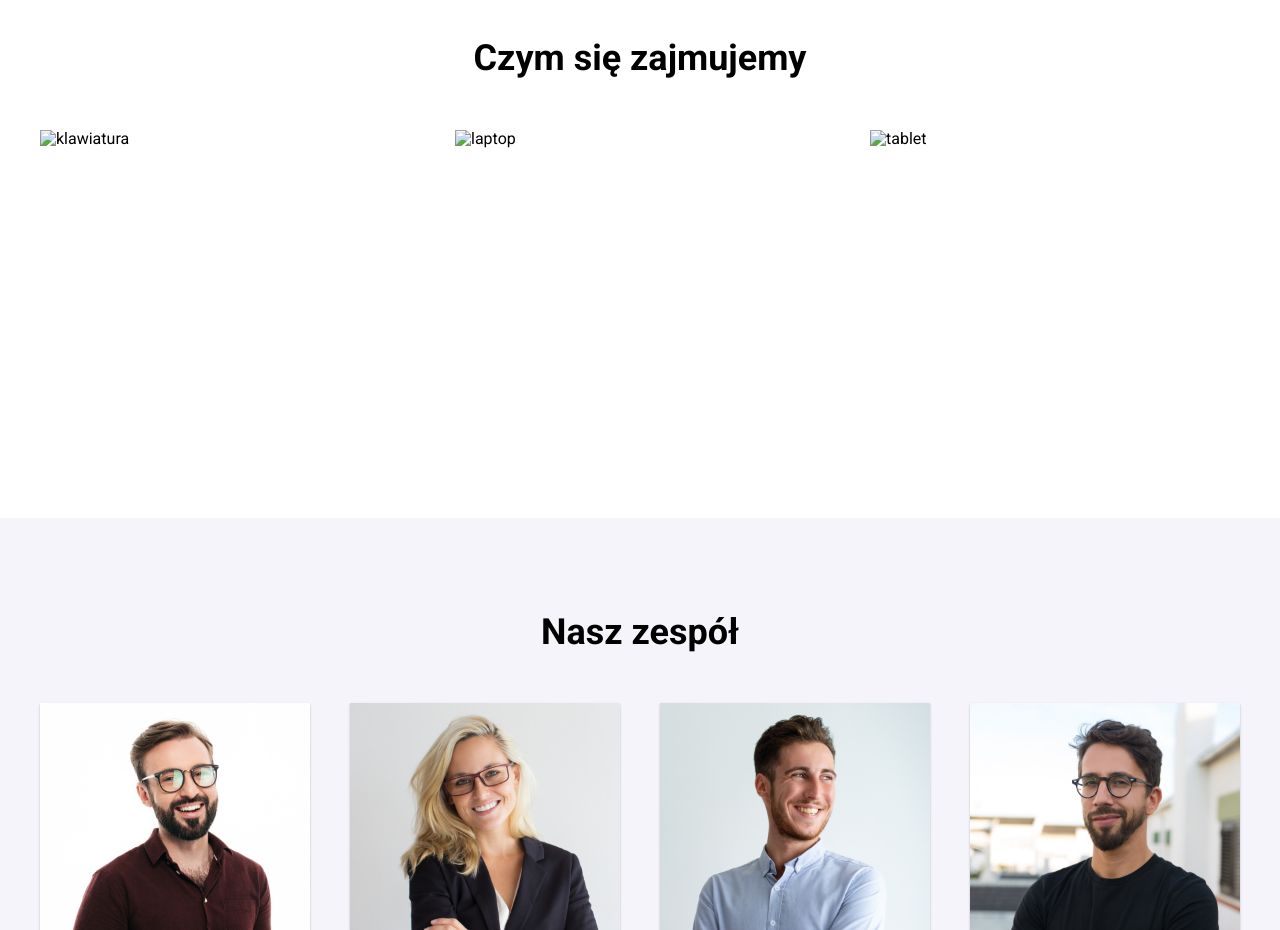
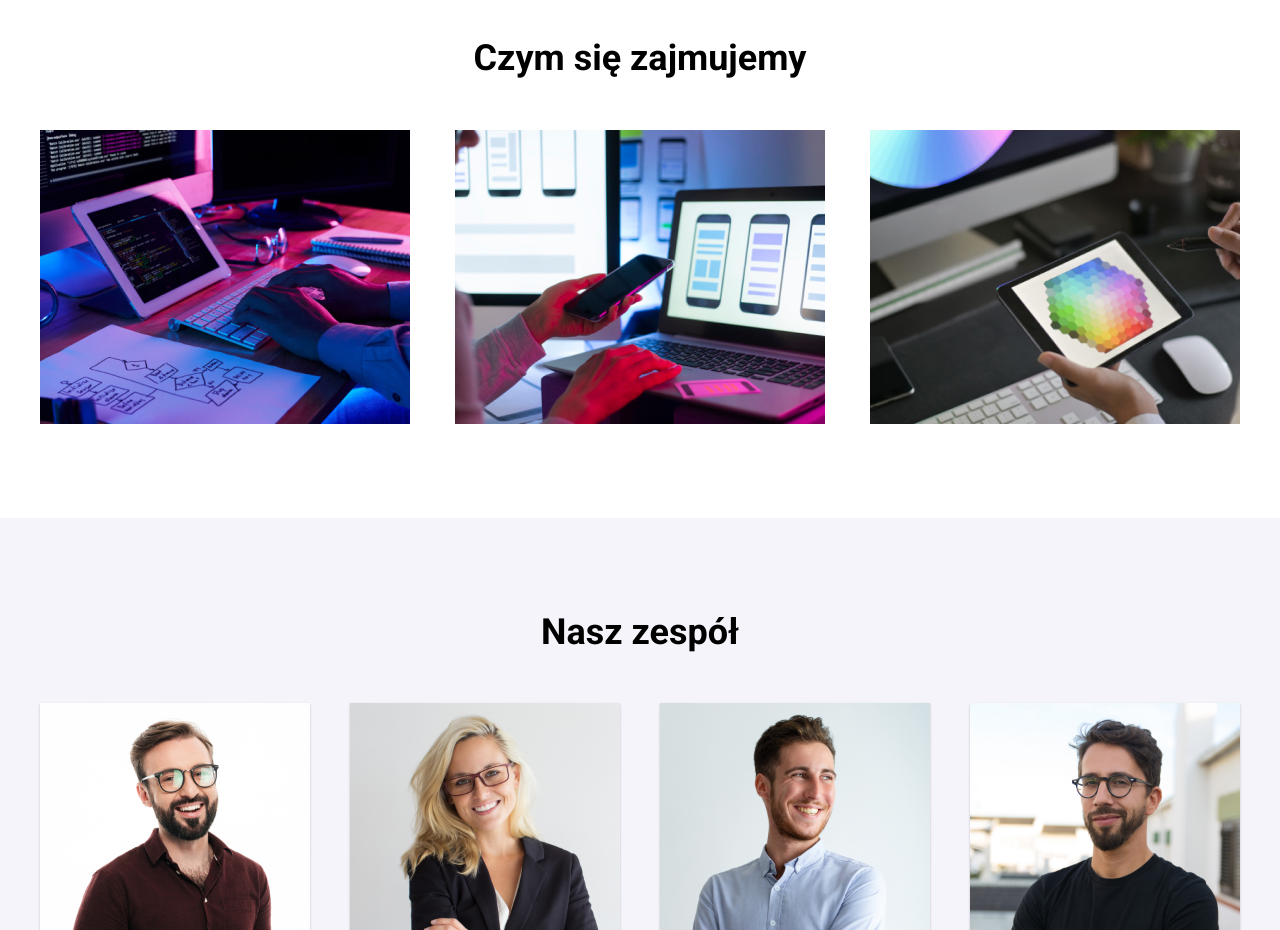
Before and after one commit to Piojank/goit-markup-hw-04, a plain HTML site: page index.html in a window 1280 px wide. Shown: the part 1080-2010 px from the top of the page. Drawn offline with nearby package versions, Linux system fonts and the light colour scheme; the site is published under a folder, as on GitHub Pages, so addresses that start at the root find nothing.

Commit message:
source img correction 3

```diff
--- a/index.html
+++ b/index.html
@@ -134,7 +134,7 @@
           <ul class="aboutus-image-list">
             <li class="aboutus-image-list-item list">
               <img
-                src="/images/agency/about_us_img1.jpg"
+                src="images/agency/about_us_img1.jpg"
                 alt="klawiatura"
                 width="370"
                 height="294"
@@ -142,7 +142,7 @@
             </li>
             <li class="aboutus-image-list-item list">
               <img
-                src="/images/agency/about_us_img2.jpg"
+                src="images/agency/about_us_img2.jpg"
                 alt="laptop"
                 width="370"
                 height="294"
@@ -150,7 +150,7 @@
             </li>
             <li class="aboutus-image-list-item list">
               <img
-                src="/images/agency/about_us_img3.jpg"
+                src="images/agency/about_us_img3.jpg"
                 alt="tablet"
                 width="370"
                 height="294"
```
